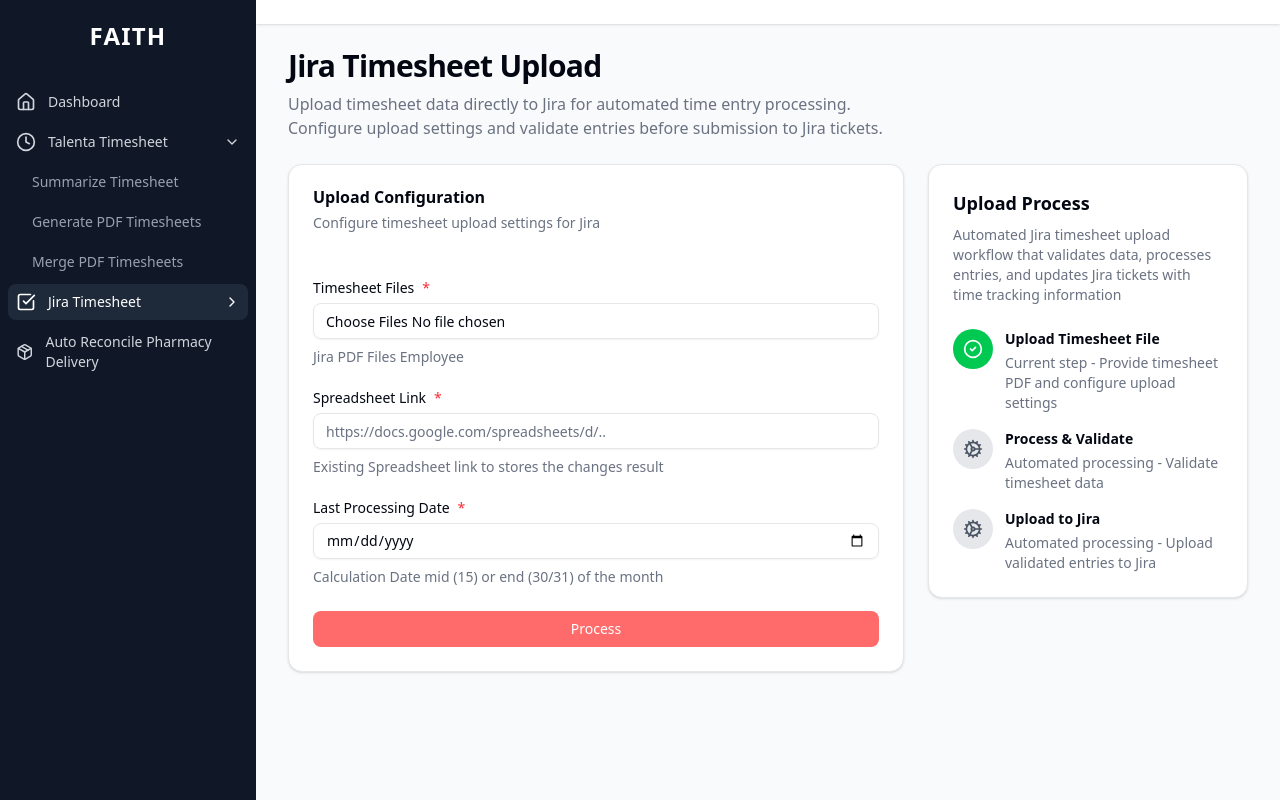
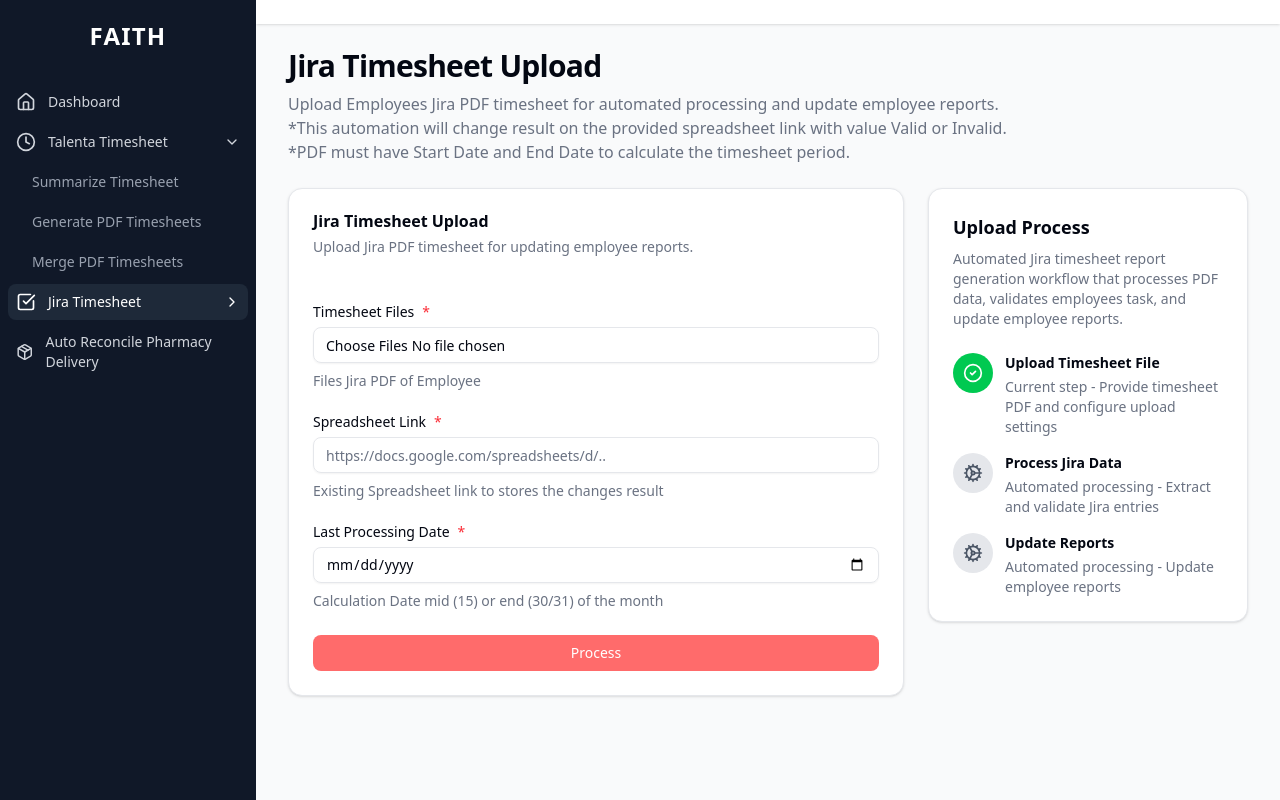
Before and after one commit to alexanderhorison/bithhealth-faith, a Next.js app: page /jira-timesheet/upload in a window 1280 px wide. Built offline with nearby package versions, Linux system fonts and the light colour scheme.

Commit message:
edit description

```diff
--- a/app/(protected)/jira-timesheet/generator/page.tsx
+++ b/app/(protected)/jira-timesheet/generator/page.tsx
@@ -75,8 +75,9 @@
           Jira Timesheet Report Generator
         </h1>
         <p className="text-muted-foreground mt-2">
-          Generate comprehensive Jira timesheet reports by combining PDF timesheets with spreadsheet data.
-          <br />Process and validate time entries logged in Jira against project requirements.
+          Generate comprehensive Jira timesheet reports by Google Drive URL with provided PDF Jira Timesheet Employee.
+          <br />
+          *PDF must have Start Date and End Date to calculate the timesheet period.
         </p>
       </div>
 
@@ -141,7 +142,7 @@
         <div className="lg:w-80 flex-shrink-0">
           <WorkflowSteps
             title="Report Generation"
-            description="Automated Jira timesheet report generation workflow that processes PDF data, validates spreadsheet entries, and creates comprehensive reports"
+            description="Automated Jira timesheet report generation workflow that processes PDF data, validates employees task, and creates comprehensive reports"
             steps={workflowSteps}
           />
         </div>
--- a/app/(protected)/jira-timesheet/upload/page.tsx
+++ b/app/(protected)/jira-timesheet/upload/page.tsx
@@ -22,13 +22,13 @@
       status: "active" as const,
     },
     {
-      title: "Process & Validate",
-      description: "Automated processing - Validate timesheet data",
+      title: "Process Jira Data",
+      description: "Automated processing - Extract and validate Jira entries",
       status: "automated" as const,
     },
     {
-      title: "Upload to Jira",
-      description: "Automated processing - Upload validated entries to Jira",
+      title: "Update Reports",
+      description: "Automated processing - Update employee reports",
       status: "automated" as const,
     },
   ];
@@ -86,19 +86,19 @@
           Jira Timesheet Upload
         </h1>
         <p className="text-muted-foreground mt-2">
-          Upload timesheet data directly to Jira for automated time entry
-          processing.
+          Upload Employees Jira PDF timesheet for automated processing and update employee reports.
           <br />
-          Configure upload settings and validate entries before submission to
-          Jira tickets.
+          *This automation will change result on the provided spreadsheet link with value Valid or Invalid.
+          <br />
+          *PDF must have Start Date and End Date to calculate the timesheet period.
         </p>
       </div>
 
       <div className="flex flex-col lg:flex-row gap-6">
         <div className="flex-1">
           <FormCard
-            title="Upload Configuration"
-            description="Configure timesheet upload settings for Jira"
+            title="Jira Timesheet Upload"
+            description="Upload Jira PDF timesheet for updating employee reports."
             isSubmitting={isSubmitting}
             isResetting={isResetting}
           >
@@ -116,7 +116,7 @@
                   onChange={handleFileChange}
                   className="cursor-pointer"
                 />
-                <p className="text-sm text-muted-foreground">Jira PDF Files Employee</p>
+                <p className="text-sm text-muted-foreground">Files Jira PDF of Employee</p>
                 {files.length > 0 && (
                   <ul className="text-sm text-muted-foreground mt-1">
                     {files.map((f, idx) => (
@@ -168,7 +168,7 @@
         <div className="lg:w-80 flex-shrink-0">
           <WorkflowSteps
             title="Upload Process"
-            description="Automated Jira timesheet upload workflow that validates data, processes entries, and updates Jira tickets with time tracking information"
+            description="Automated Jira timesheet report generation workflow that processes PDF data, validates employees task, and update employee reports."
             steps={workflowSteps}
           />
         </div>
```
